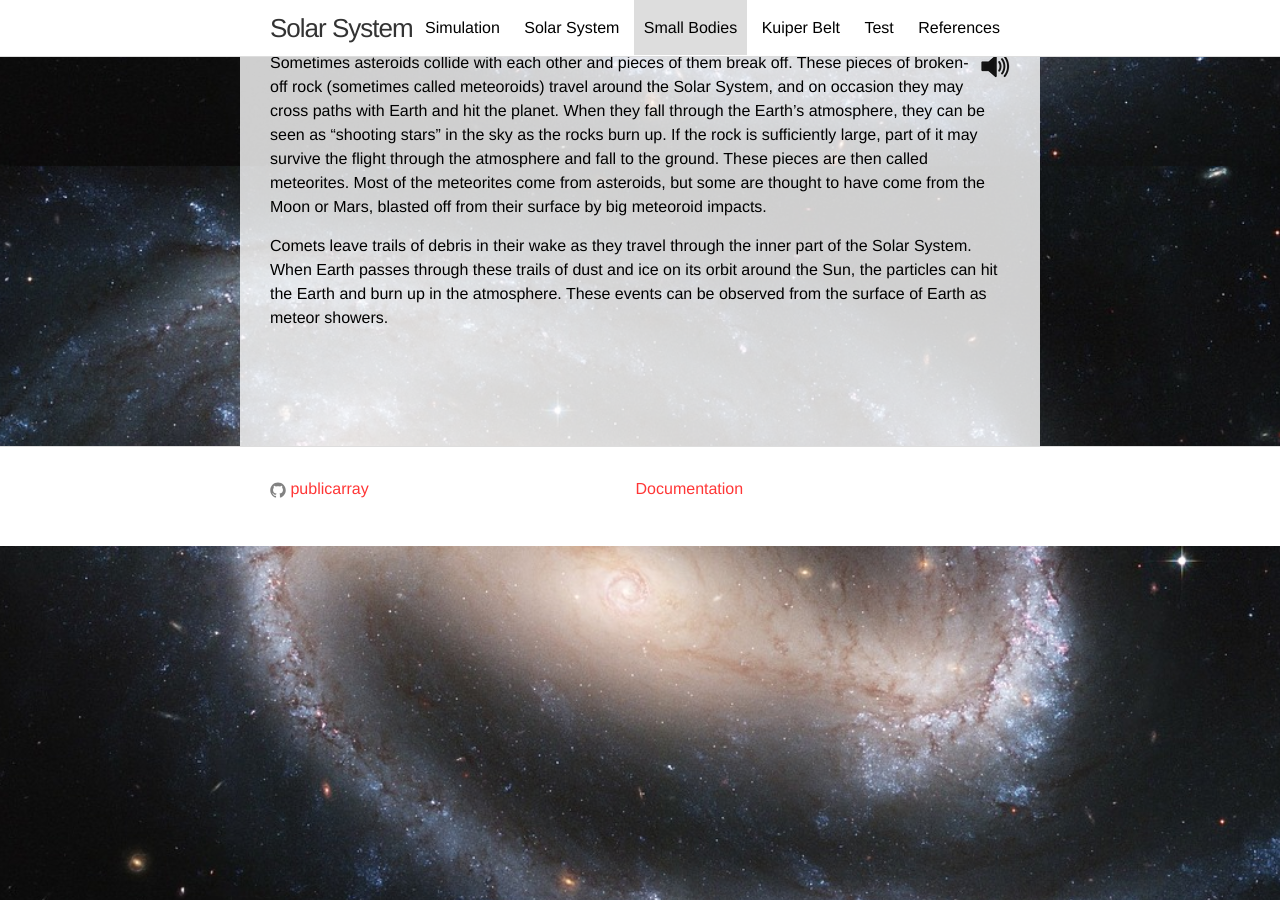
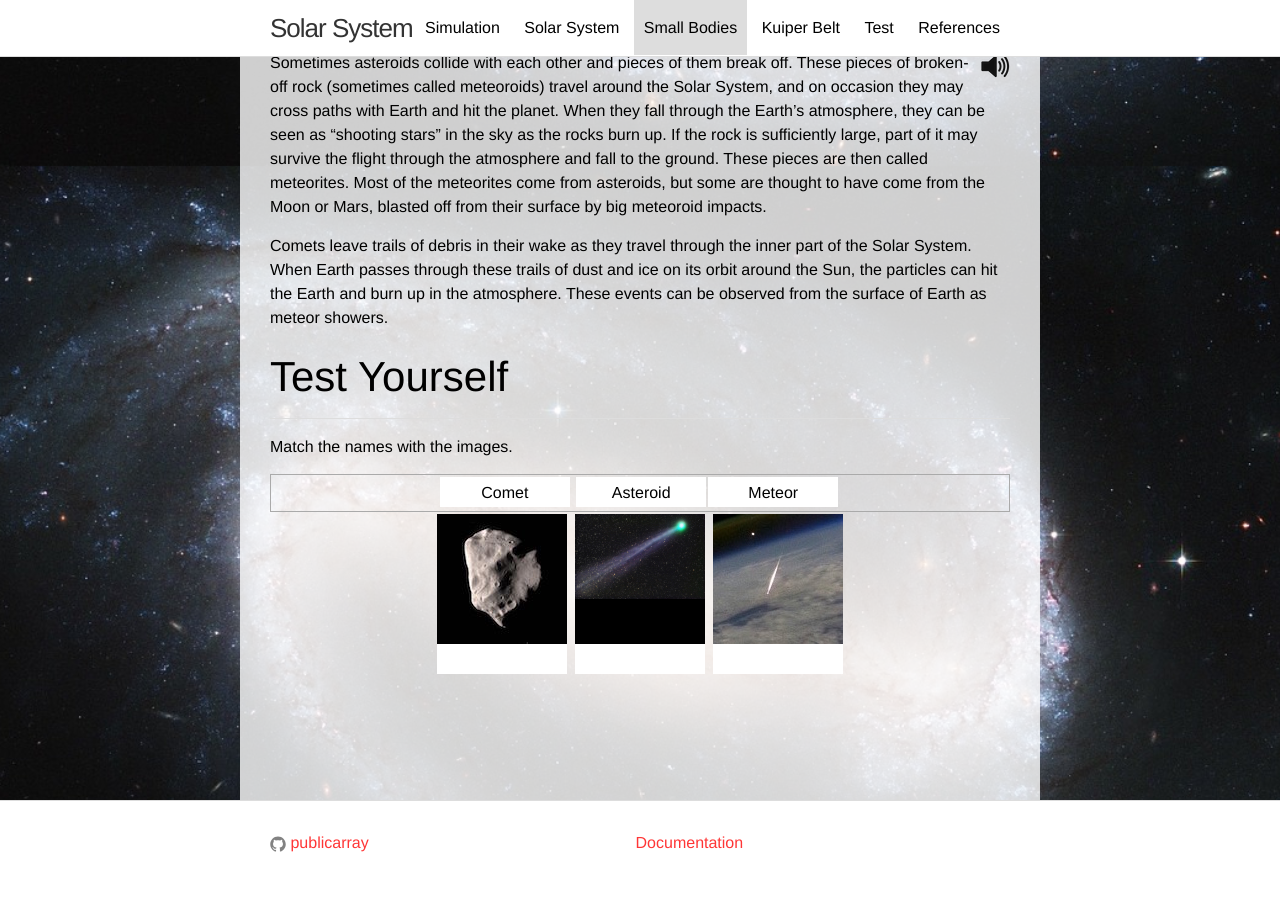
Before and after one commit to martianina/solarsystem, a Jekyll site: the page built from 02-small-bodies.md, in a window 1280 px wide and 900 px high, scrolled down 2534 px. Built offline with Jekyll 4.4.1, drawn with Linux system fonts in a browser that asks for light colours.

Commit message:
fix old ids and classes, add additional test & ui tweak

```diff
--- a/02-small-bodies.md
+++ b/02-small-bodies.md
@@ -57,3 +62,40 @@ Your browser does not support this audio format (wav).
 Sometimes asteroids collide with each other and pieces of them break off. These pieces of broken-off rock (sometimes called meteoroids) travel around the Solar System, and on occasion they may cross paths with Earth and hit the planet. When they fall through the Earth’s atmosphere, they can be seen as "shooting stars" in the sky as the rocks burn up. If the rock is sufficiently large, part of it may survive the flight through the atmosphere and fall to the ground. These pieces are then called meteorites. Most of the meteorites come from asteroids, but some are thought to have come from the Moon or Mars, blasted off from their surface by big meteoroid impacts.
 
 Comets leave trails of debris in their wake as they travel through the inner part of the Solar System. When Earth passes through these trails of dust and ice on its orbit around the Sun, the particles can hit the Earth and burn up in the atmosphere. These events can be observed from the surface of Earth as meteor showers.
+
+# Test Yourself
+Match the names with the images.
+
+<script>
+window.onload = function init() {
+    var quiz1 = new dragDropQuiz({
+        trailMode: true,
+        alertResult: false,
+    });
+};
+var iosDragDropShim = { enableEnterLeave: true };
+</script>
+
+<div id="overlay" onclick='showNotice()'></div>
+
+<div class="dragScriptContainer">
+    <div id="answerDiv">
+        <div class="dragDropSmallBox">Asteroid</div>
+        <div class="dragDropSmallBox">Comet</div>
+        <div class="dragDropSmallBox">Meteor</div>
+    </div>
+    <div id="questionDiv">
+        <div class="col">
+            <div class="imgContainer"><img src="img/130/asteroid.jpg" alt="Asteroid"></div>
+            <div class="destinationBox"></div>
+        </div>
+        <div class="col">
+            <div class="imgContainer"><img src="img/130/comet.jpg" alt="Comet"></div>
+            <div class="destinationBox"></div>
+        </div>
+        <div class="col">
+            <div class="imgContainer"><img src="img/130/ISS-meteor.jpg" alt="Meteor"></div>
+            <div class="destinationBox"></div>
+        </div>
+    </div>
+</div>
--- a/js/quiz.js
+++ b/js/quiz.js
@@ -136,7 +136,7 @@ function dragDropQuiz (config) {
                 this.appendChild(dragged); // move element
 
                 // show results when done
-                if(self.config.alertResult === true) {
+                if (self.config.alertResult === true) {
                     if (dragged.anwserNum === this.questionNum) {
                         dragged.correctAnswer = true;
                     } else {
```
Also changed, not shown: other parts of 02-small-bodies.md (+5 -0 lines), 01-solar-system.md (+11 -11 lines), 04-test.md (+1 -2 lines).
